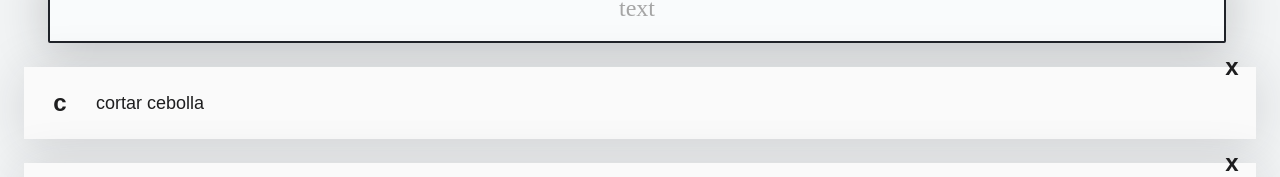
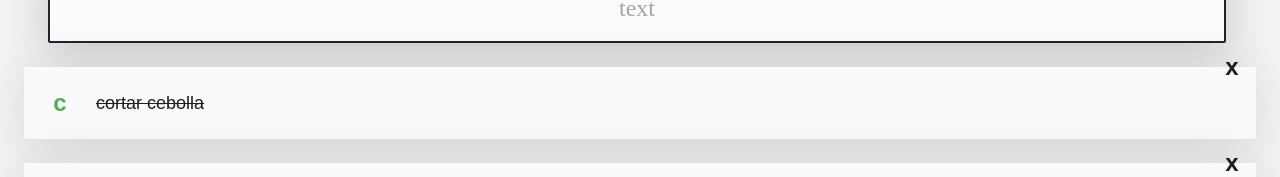
Before and after one commit to yaraelzein/to-do-app, a React (Create React App) app: page / in a window 1280 px wide. Shown: the part 151-328 px from the top of the page. Built offline with nearby package versions, Linux system fonts and the light colour scheme.

Commit message:
creatig functions for counting and filtering todos

```diff
--- a/src/App/App.js
+++ b/src/App/App.js
@@ -6,22 +6,55 @@
 import { CreateTodoButton } from "../CreateTodoButton";
 
 
-const todos = [
-    { text: "cortar cebolla", completed: false},
+const harCodetodos = [
+    { text: "cortar cebolla", completed: true},
     { text: "tomar curos de react", completed: false},
     { text: "llorar con la llorona", completed: false}
 ];
 
 function App() {
+    //state
+    const [searchValue, setSearchValue] = React.useState('');
+    const [todos, setTodos] = React.useState(harCodetodos);
+    //variables
+    const completedTodos = todos.filter(todo => !!todo.completed).length;
+    const totalTodos = todos.length;
+
+    let searchedTodos = []
+
+    if (!searchValue.length >= 1) {
+        searchedTodos = todos;
+    } else {
+        searchedTodos = todos.filter(todo => {
+            const todoText = todo.text.toLowerCase();
+            const searchText = searchValue.toLowerCase();
+
+            return todoText.includes(searchText);
+        })
+    }
+
     return (
         <React.Fragment>
-            <TodoCounter />
-            <TodoSearch />
+            <TodoCounter
+            total={totalTodos}
+            completed={completedTodos}
+            />
+
+            <TodoSearch
+            searchValue={searchValue}
+            setSearchValue={setSearchValue}
+            />
+
             <TodoList>
-            {todos.map(todo => (
-                <TodoItem key={todo.text} text={todo.text}/>
+            {searchedTodos.map(todo => (
+                <TodoItem
+                key={todo.text}
+                text={todo.text}
+                completed={todo.completed}
+                />
             ))}
             </TodoList>
+
             <CreateTodoButton />
         </React.Fragment>
     );
--- a/src/TodoCounter/index.js
+++ b/src/TodoCounter/index.js
@@ -1,9 +1,9 @@
 import React from "react";
-import "./todocounter.css";
+import "./todoCounter.css";
 
-function TodoCounter() {
+function TodoCounter({ total, completed }) {
     return (
-        <h2 className="todoCounter">has comlpetado 1 de 3 todos</h2>
+        <h2 className="todoCounter">has comlpetado {completed} de {total} todos</h2>
     );
 };
 
--- a/src/TodoSearch/index.js
+++ b/src/TodoSearch/index.js
@@ -1,10 +1,10 @@
 import React from "react";
 import './todoSearch.css'
 
-function TodoSearch() {
-    const [searchValue, setSearchValue] = React.useState('');
+function TodoSearch({ searchValue, setSearchValue }) {
 
     const onSearchValueChange = (event) => {
+        console.log(event.target.value);
         setSearchValue(event.target.value);
     }
 
```
